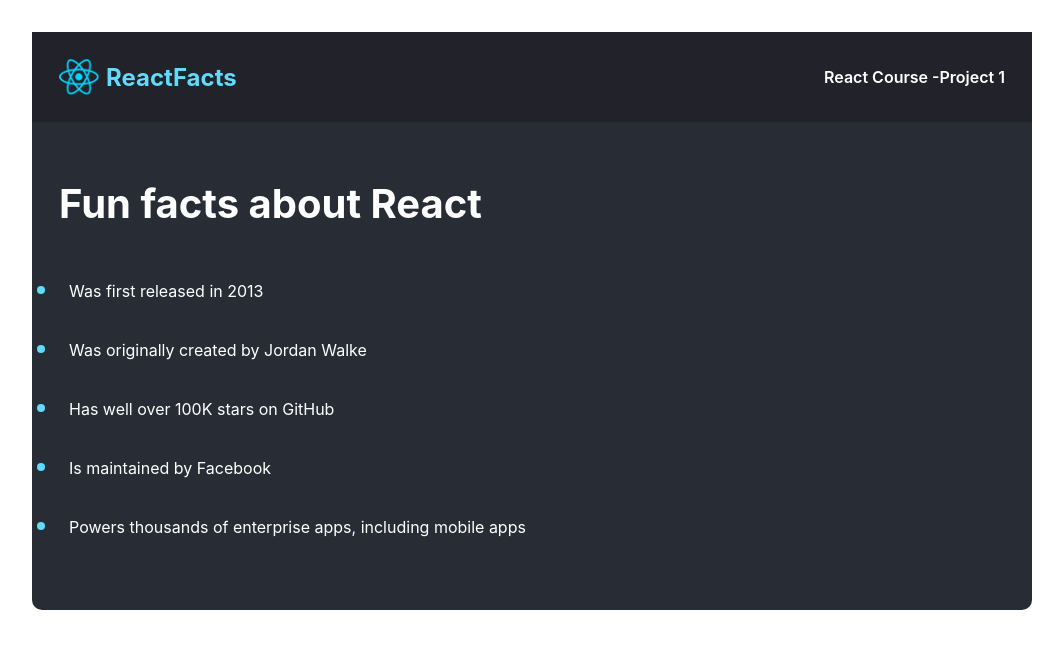
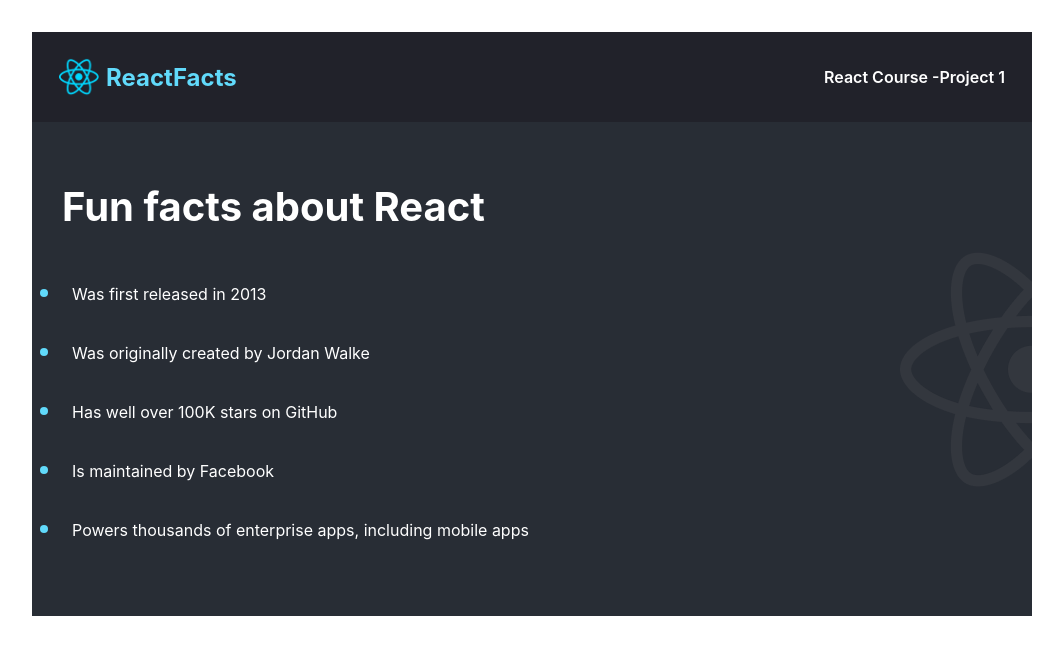
Before and after one commit to sanyomor-01/Simple_Static_web, a React (Vite) app: page / in a window 1280 px wide. Shown: the top 654 px of the page, without its empty margins (108-1171 px from the left). Built offline with nearby package versions, Linux system fonts and the light colour scheme.

Commit message:
background image added

```diff
--- a/src/App.css
+++ b/src/App.css
@@ -40,9 +40,12 @@
   margin: auto;
   width: 100%;
   background: #282D35;
-  padding: 57px 27px;
+  padding: 60px 30px;
   color: #fff;
-  border-radius: 0 0 10px 10px;
+  background-image: url("../src/images/react-icon-large.png");
+  background-repeat: no-repeat;
+  background-position:bottom 50% right;
+
 }
 
 .main>h1 {
```
